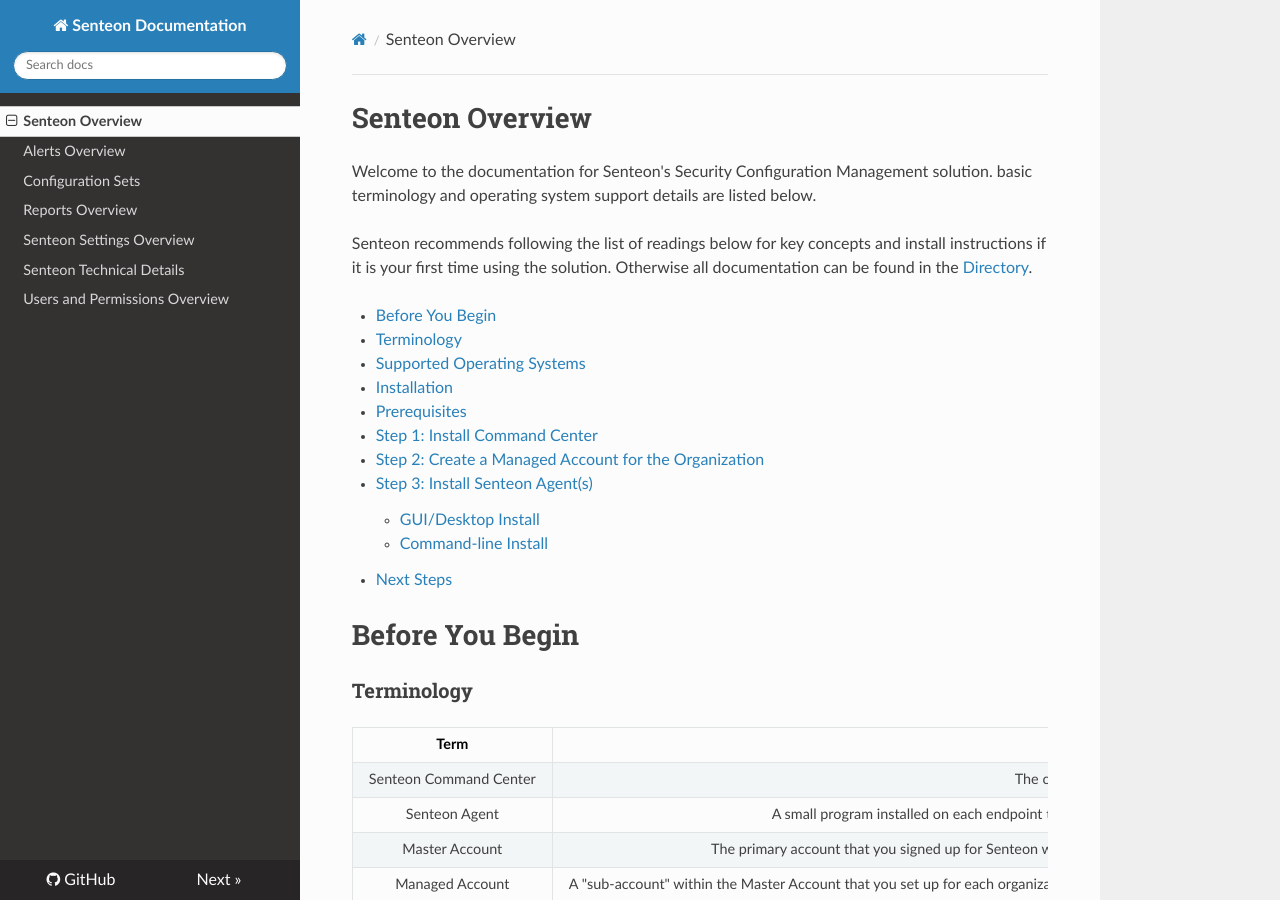
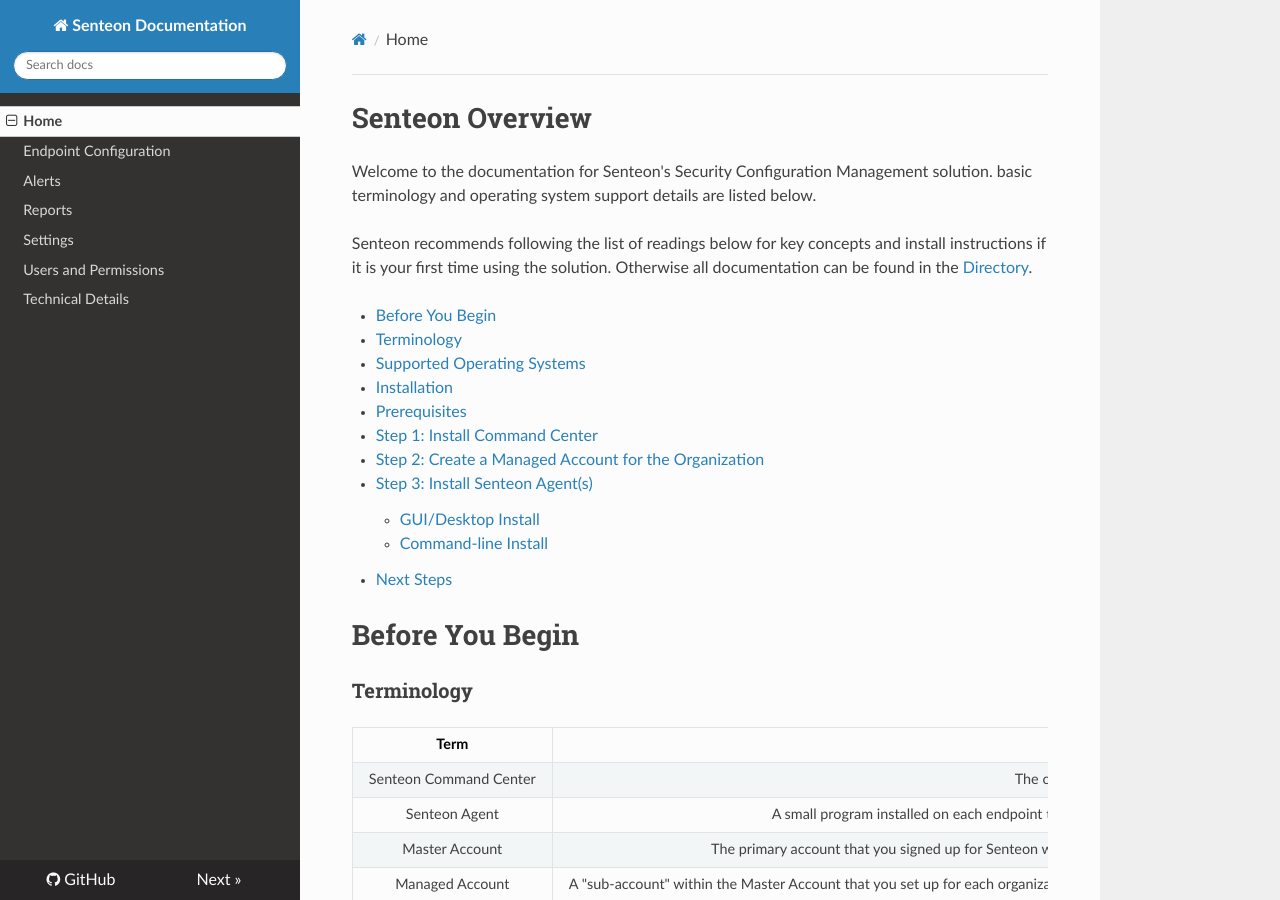
Before and after one commit to SenteonLLC/senteonllc.github.io, an MkDocs documentation site: the page built from docs/index.md, in a window 1280 px wide and 900 px high. Built offline with MkDocs 1.6.1, drawn with Linux system fonts in a browser that asks for light colours; nearby versions of some CDN libraries; part of the change alters nothing that is shown.

Commit message:
Update mkdocs.yml

```diff
--- a/mkdocs.yml
+++ b/mkdocs.yml
@@ -5,3 +5,11 @@ repo_name: GitHub
 docs_dir: 'docs'
 site_dir: 'site'
 use_directory_urls: true
+nav:
+  - Home: 'index.md'
+  - 'Endpoint Configuration': 'endpointconfiguration.md'
+  - Alerts: 'alerts.md'
+  - Reports: 'reports.md'
+  - Settings: 'settingsmd'
+  - 'Users and Permissions': 'usersandpermissions.md'
+  - 'Technical Details': 'technicaldetails.md'
```
